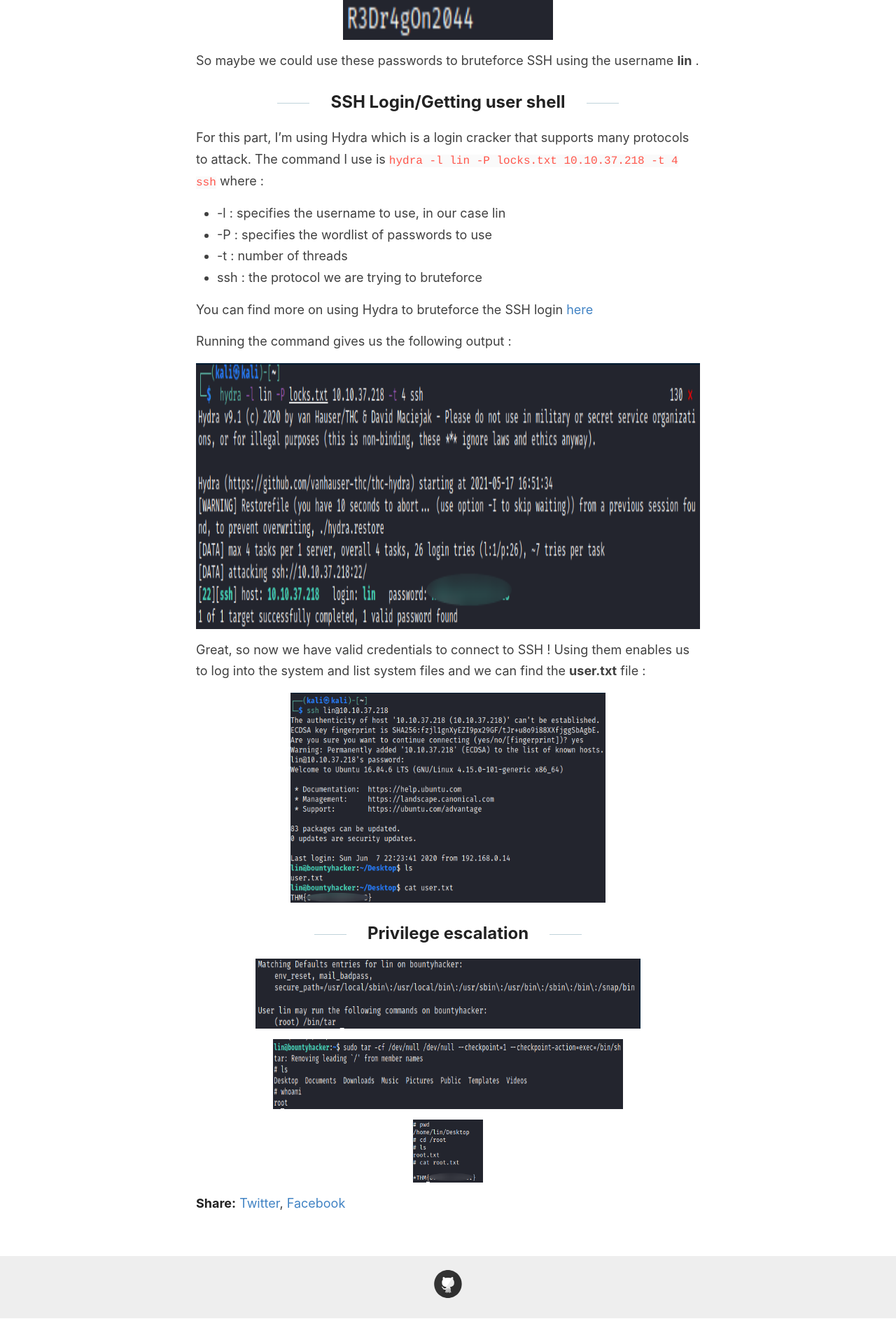
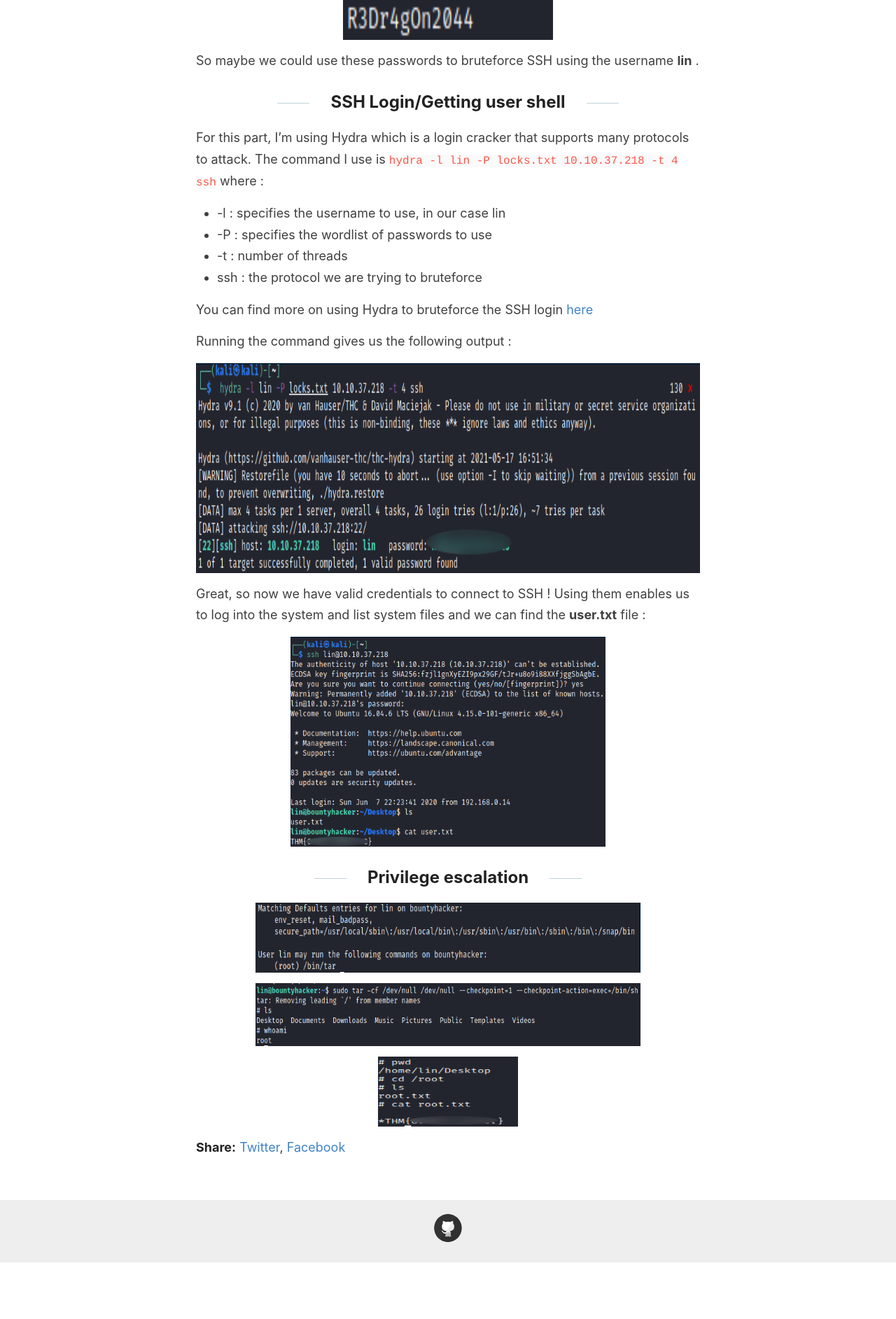
Before and after one commit to 0xdnxh/0xdnxh.github.io, a Jekyll site: the page built from _posts/2021-5-23-THM-BountyHacker-Writeup.md, in a window 1280 px wide. Shown: the part 3282-5167 px from the top of the page at 70% size. Built offline with Jekyll 4.4.1, drawn with Linux system fonts in a browser that asks for light colours; after the commit the page ends 5087 px from its top, so only the background shows below that.

Commit message:
Modified parts

```diff
--- a/_posts/2021-5-23-THM-BountyHacker-Writeup.md
+++ b/_posts/2021-5-23-THM-BountyHacker-Writeup.md
@@ -53,7 +53,7 @@ You can find more on using Hydra to bruteforce the SSH login [here](https://linu
 
 Running the command gives us the following output :
 
-<img src="/images/THM/BountyHacker/hydraoutput.PNG" width="800" height="380"/>
+<img src="/images/THM/BountyHacker/hydraoutput.PNG" width="800" height="300"/>
 
 Great, so now we have valid credentials to connect to SSH ! Using them enables us to log into the system and list system files and we can find the **user.txt** file :
 
@@ -63,6 +63,6 @@ Great, so now we have valid credentials to connect to SSH ! Using them enables u
 
 <img src="/images/THM/BountyHacker/sudoloutput.PNG" width="550" height="100"/>
 
-<img src="/images/THM/BountyHacker/root.PNG" width="500" height="100"/>
+<img src="/images/THM/BountyHacker/root.PNG" width="550" height="90"/>
 
-<img src="/images/THM/BountyHacker/rootflag.PNG" width="100" height="90"/>
+<img src="/images/THM/BountyHacker/rootflag.PNG" width="200" height="100"/>
```
